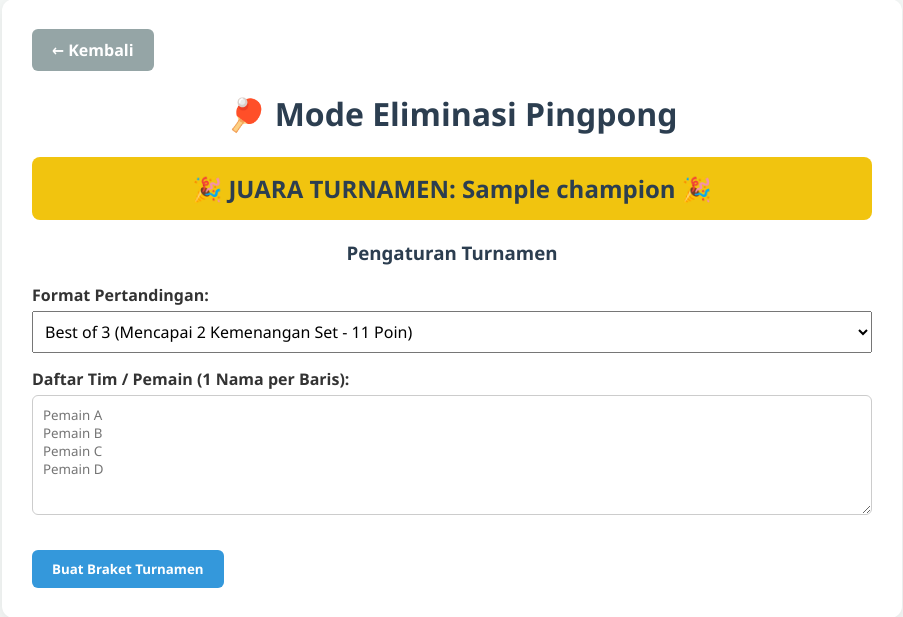
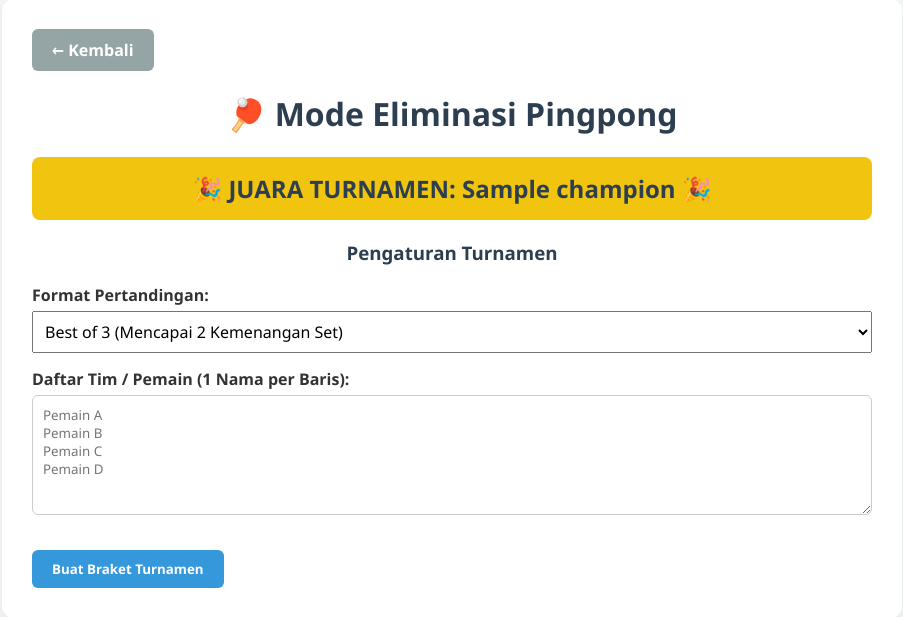
Before and after one commit to TimothyLewis30/ScoringSystem, a Flask app: template templates/elimination.html in a window 1280 px wide. Shown: the part 21-638 px from the top of the page, without its empty margins (188-1091 px from the left). Run offline with Flask 3, Linux system fonts and the light colour scheme; the template is opened without the code that fills it: most values are stand-ins (such as "Sample title", 1, 10 or a date in 2020).

Commit message:
Update elimination.html

```diff
--- a/templates/elimination.html
+++ b/templates/elimination.html
@@ -297,9 +297,9 @@
             <div style="margin-bottom: 15px;">
                 <label><strong>Format Pertandingan:</strong></label>
                 <select name="match_format" style="width: 100%; padding: 8px; margin-top: 5px; font-size: 1rem;" required>
-                    <option value="3" {% if match_format == 3 or not match_format %}selected{% endif %}>Best of 3 (Mencapai 2 Kemenangan Set - 11 Poin)</option>
-                    <option value="5" {% if match_format == 5 %}selected{% endif %}>Best of 5 (Mencapai 3 Kemenangan Set - 11 Poin)</option>
-                    <option value="21" {% if match_format == 21 %}selected{% endif %}>First get 21 point (1 Set ke 21 Poin)</option>
+                    <option value="3">Best of 3 (Mencapai 2 Kemenangan Set)</option>
+                    <option value="5">Best of 5 (Mencapai 3 Kemenangan Set)</option>
+                    <option value="21">First get 21 point (1 Set ke 21 Poin)</option>
                 </select>
             </div>
 
@@ -311,14 +311,14 @@
             <button type="submit" class="btn">Buat Braket Turnamen</button>
         </form>
         {% else %}
-        <div style="margin-bottom: 20px; display: flex; gap: 10px; align-items: center; flex-wrap: wrap;">
+        <div style="margin-bottom: 20px; display: flex; gap: 10px; align-items: center;">
             <a href="{{ url_for('shuffle_elimination') }}" class="btn" style="background: #e67e22;"
                 onclick="return confirm('Acak ulang tim?')">🔀 Acak Ulang Tim</a>
             <a href="{{ url_for('reset_elimination') }}" class="btn btn-danger"
                 onclick="return confirm('Reset turnamen?')">Reset Turnamen</a>
             <span
                 style="font-weight: bold; background: #e8f8f5; color: #16a085; padding: 6px 12px; border-radius: 5px;">
-                Format Aktif: {% if match_format == 21 %}First to 21 Points{% else %}Best of {{ match_format }} (11 Poin){% endif %}
+                Format: {% if match_format == 21 %}First to 21 Points{% else %}Best of {{ match_format }}{% endif %}
             </span>
         </div>
 
@@ -331,7 +331,7 @@
                 {% for match_idx in range(round_matches|length) %}
                 {% set match = round_matches[match_idx] %}
                 <div class="match-card {% if match.winner %}completed{% endif %}" {% if not match.winner and
-                    match.team2 !='Lolos Otomatis' %}
+                    round_idx==(rounds|length - 1) and match.team2 !='Lolos Otomatis' %}
                     onclick="openMatchModal('{{ match_idx }}', '{{ match.team1 }}', '{{ match.team2 }}')" {% endif %}>
 
                     <div class="team-row {% if match.winner == match.team1 %}winner{% endif %}">
@@ -390,7 +390,7 @@
         </div>
     </div>
 
-    <!-- 2. POP-UP FULLSCREEN LIVE SCORE -->
+    <!-- 2. POP-UP FULLSCREEN LIVE SCORE (HAMPIR 1 LAYAR PENUH) -->
     <div id="fullscreenOverlay" class="fullscreen-overlay">
         <div class="fs-header">
             <div class="fs-title" id="fs_set_title">LIVE SCORE - SET 1</div>
@@ -428,7 +428,9 @@
     </div>
 
     <script>
-        const matchFormat = parseInt("{{ match_format|default(3) }}");
+        const matchFormat = parseInt("{{ v_match_format_game }}");
+        console.log("INI HASIL DAARI MAATCH FORMAT YGY", matchFormat);
+
         let activeTeam1 = "", activeTeam2 = "";
         let activeSetNum = 1;
 
@@ -444,6 +446,7 @@
             const tbody = document.getElementById('sets_table_body');
             tbody.innerHTML = '';
 
+            // Jika format 21 poin, hanya buat 1 set. Jika best of 3/5, buat sebanyak total set max.
             const totalSetsToRender = matchFormat === 21 ? 1 : matchFormat;
 
             for (let i = 1; i <= totalSetsToRender; i++) {
@@ -462,12 +465,14 @@
             document.getElementById('matchModal').style.display = 'block';
         }
 
+        // Buka Pop-up Live Score Fullscreen per Set
         function launchFullscreenLive(setNum) {
             activeSetNum = setNum;
             document.getElementById('fs_set_title').innerText = `🔴 LIVE SCOREBOARD - SET ${setNum}`;
             document.getElementById('fs_t1_name').innerText = activeTeam1;
             document.getElementById('fs_t2_name').innerText = activeTeam2;
 
+            // Ambil nilai existing jika ada
             const currentT1 = parseInt(document.getElementById(`input_set_${setNum}_t1`).value) || 0;
             const currentT2 = parseInt(document.getElementById(`input_set_${setNum}_t2`).value) || 0;
 
@@ -490,9 +495,11 @@
 
         function checkFsStatus(t1, t2) {
             const statusEl = document.getElementById('fs_match_status');
+            console.log("HASIL DARI MATCH FORMAT", matchFormat);
 
-            const targetPoint = matchFormat === 21 ? 21 : 11;
-            const deucePoint = matchFormat === 21 ? 20 : 10;
+            // Penentuan target poin dan ambang deuce berdasarkan format
+            const targetPoint = matchFormat === 1 ? 21 : 11;
+            const deucePoint = matchFormat === 1 ? 20 : 10;
 
             if ((t1 >= targetPoint || t2 >= targetPoint) && Math.abs(t1 - t2) >= 2) {
                 statusEl.innerText = t1 > t2 ? `${activeTeam1} WIN SET` : `${activeTeam2} WIN SET`;
@@ -510,6 +517,7 @@
             const scoreT1 = document.getElementById('fs_t1_score').innerText;
             const scoreT2 = document.getElementById('fs_t2_score').innerText;
 
+            // Masukkan kembali nilai dari Pop-Up Fullscreen ke input Modal Utama
             document.getElementById(`input_set_${activeSetNum}_t1`).value = scoreT1;
             document.getElementById(`input_set_${activeSetNum}_t2`).value = scoreT2;
 
```
